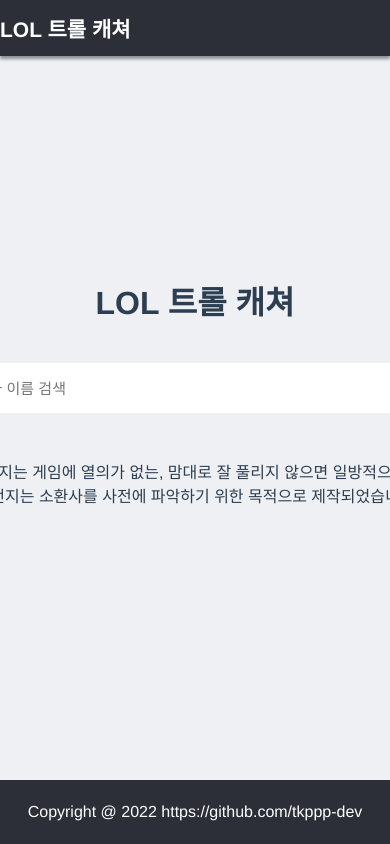
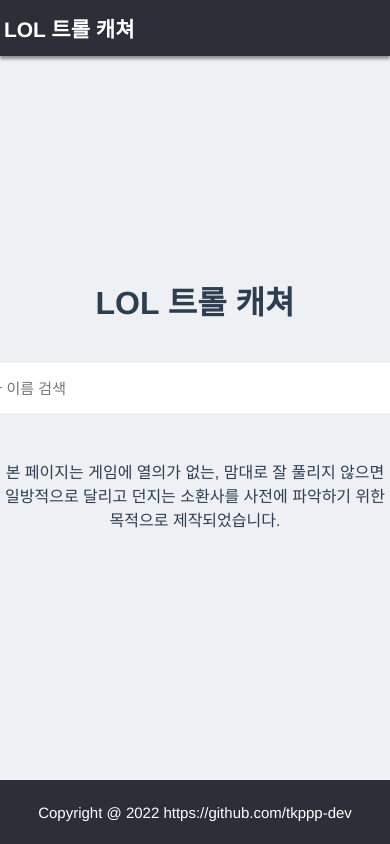
Before and after one commit to tkppp-dev/LOL-Troll-Catcher, a Vue app in the folder frontend/: page / in a window 390 px wide. Shown: the top 844 px of the page. Built offline with nearby package versions, Linux system fonts and the light colour scheme.

Commit message:
브라우저 너비가 960px 이하일 때 반응형으로 작동하도록 css 수정

```diff
--- a/frontend/src/components/Footer.vue
+++ b/frontend/src/components/Footer.vue
@@ -21,5 +21,6 @@
 
   background-color: rgb(45,47,56);
   color: white;
+  font-size: 15px;
 }
 </style>
--- a/frontend/src/components/Navbar.vue
+++ b/frontend/src/components/Navbar.vue
@@ -37,4 +37,10 @@
   font-weight: bold;
   font-size: 21px;
 }
+
+@media (max-width: 960px) {
+  .nav-content {
+    width: 98%
+  }
+}
 </style>
--- a/frontend/src/views/Home.vue
+++ b/frontend/src/views/Home.vue
@@ -60,6 +60,12 @@
   margin-bottom: 10px;
 }
 
+@media (max-width: 960px){
+  .home-content-wrapper{
+    width: 98%
+  }
+}
+
 .home-search-bar {
   box-sizing: border-box;
   margin: 30px 0px;
```
